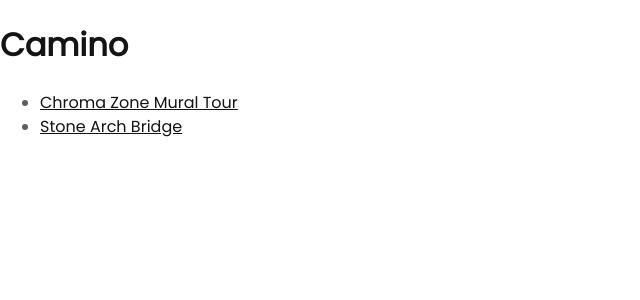
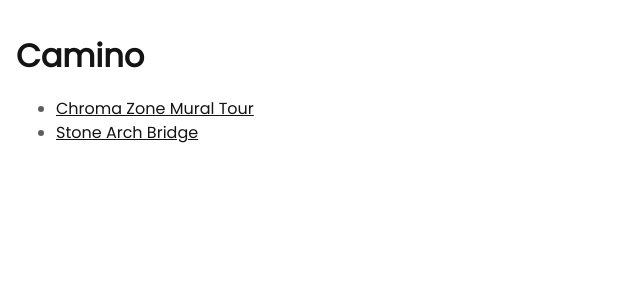
Before and after one commit to jxjj/camino-trekker, a Vue app: page / in a window 1280 px wide. Shown: the top 300 px of the page, without its empty margins (0-640 px from the left). Built offline with nearby package versions, Linux system fonts and the light colour scheme.

Commit message:
add tour route

```diff
--- a/src/main.css
+++ b/src/main.css
@@ -33,9 +33,9 @@
   --h1: 2rem;
   --subtitle: 2.5rem;
   --title: 3rem;
-  --heading--secondary: 0.88rem;
+  --heading-secondary: 0.88rem;
   --default: 1rem;
-  --button--text: 1rem;
+  --button-text: 1rem;
 }
 
 html {
@@ -86,3 +86,41 @@
   clip: auto;
   white-space: normal;
 }
+
+.page-title {
+  font-size: var(--title);
+}
+
+.page-subtitle {
+  font-size: var(--subtitle);
+}
+
+h1,
+.h1 {
+  font-size: var(--h1);
+  line-height: 1.2;
+}
+
+h2,
+.h2 {
+  font-size: var(--h2);
+  line-height: 1.2;
+}
+h3,
+.h3 {
+  font-size: var(--h3);
+}
+
+button,
+.button {
+  font-size: var(--button-text);
+}
+
+small,
+.small {
+  font-size: var(--small);
+}
+
+.container {
+  padding: 1rem;
+}
--- a/src/pages/HomePage.vue
+++ b/src/pages/HomePage.vue
@@ -10,6 +10,7 @@
 </script>
 
 <template>
+  <div class="home-page container">
     <h1>Camino</h1>
     <ul v-if="tours.length">
       <li v-for="tour in tours">
@@ -18,6 +19,7 @@
         </router-link>
       </li>
     </ul>
+  </div>
 </template>
 
 <style></style>
--- a/src/pages/TourPage.vue
+++ b/src/pages/TourPage.vue
@@ -10,4 +10,6 @@
   },
 });
 </script>
-<template></template>
+<template>
+  <h1>Tour Page</h1>
+</template>
--- a/src/router.js
+++ b/src/router.js
@@ -7,7 +7,7 @@
 const routes = [
   { path: "/", component: HomePage },
   {
-    path: "/tour/:tourId/:stopId",
+    path: "/tour/:tourId/:stopId?",
     component: TourPage,
     props: (route) => ({
       tourId: toInt(route.params.tourId),
```
Lines whose indentation alone changed are shown as unchanged.
